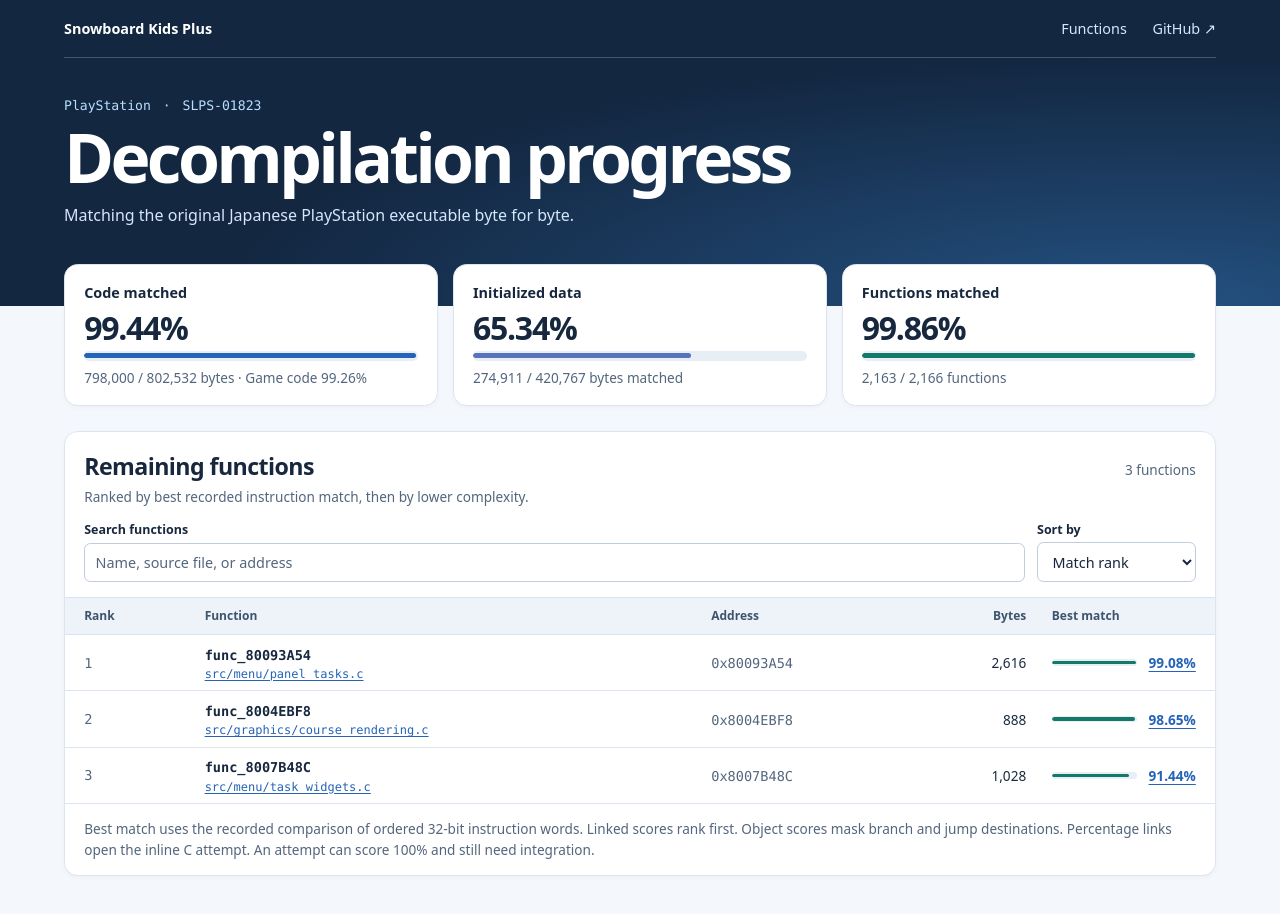
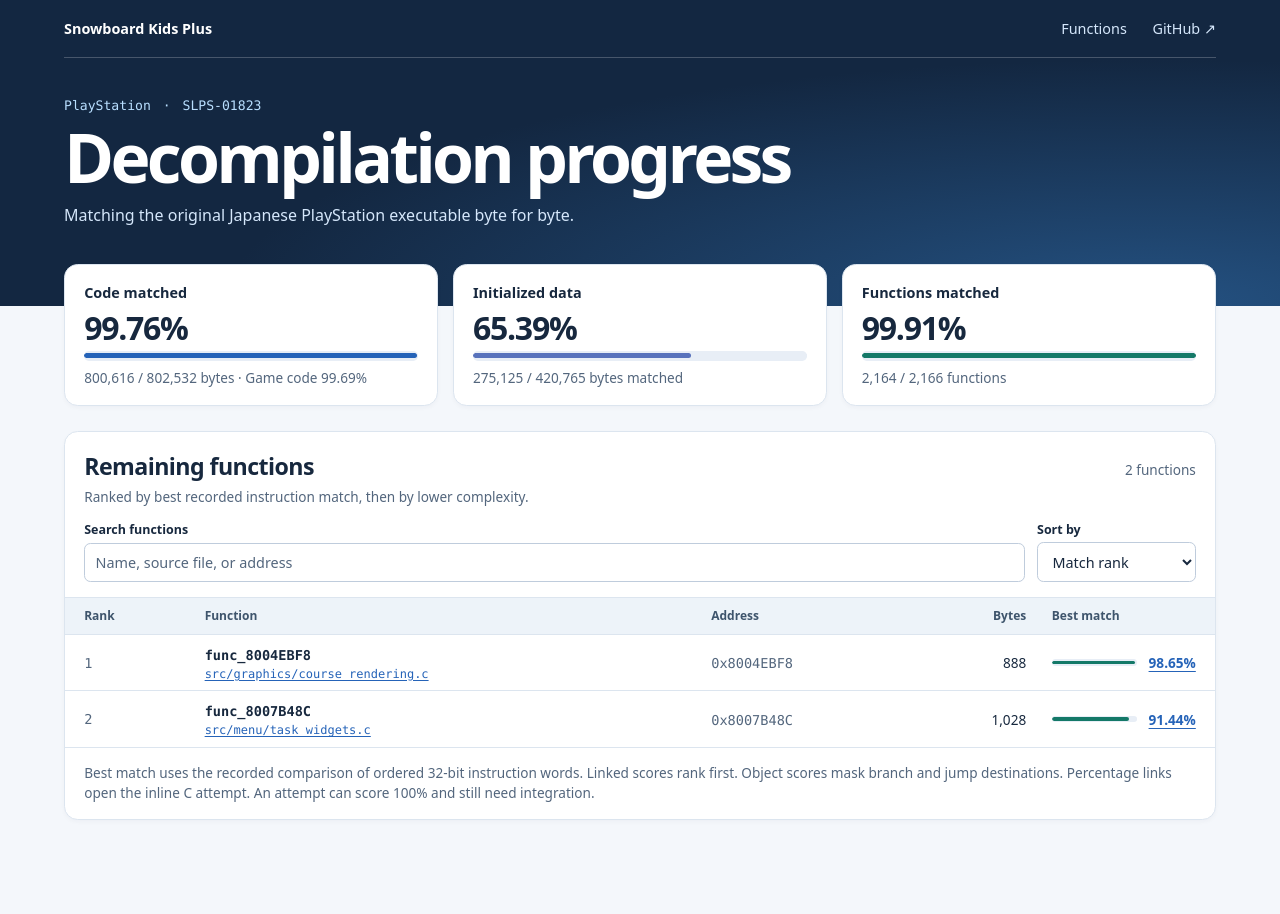
Before and after one commit to cdlewis/snowboardkidsplus-decomp, a plain HTML site: page docs/index.html in a window 1280 px wide. After the commit the page ends 868 px from the top, so only its background shows below. Drawn offline with Linux system fonts and the light colour scheme.

Commit message:
Update decompilation progress

```diff
--- a/docs/index.html
+++ b/docs/index.html
@@ -15,10 +15,10 @@
   <meta property="og:image:type" content="image/png">
   <meta property="og:image:width" content="1200">
   <meta property="og:image:height" content="630">
-  <meta property="og:image:alt" content="Snowboard Kids Plus decompilation: 99.44% code matched, 65.34% initialized data matched, and 2,163 of 2,166 functions matched.">
+  <meta property="og:image:alt" content="Snowboard Kids Plus decompilation: 99.76% code matched, 65.39% initialized data matched, and 2,164 of 2,166 functions matched.">
   <meta name="twitter:card" content="summary_large_image">
   <meta name="twitter:image" content="https://chrislewis.au/snowboardkidsplus-decomp/assets/progress-preview.png">
-  <meta name="twitter:image:alt" content="Snowboard Kids Plus decompilation: 99.44% code matched, 65.34% initialized data matched, and 2,163 of 2,166 functions matched.">
+  <meta name="twitter:image:alt" content="Snowboard Kids Plus decompilation: 99.76% code matched, 65.39% initialized data matched, and 2,164 of 2,166 functions matched.">
   <link rel="stylesheet" href="assets/progress.css">
   <script src="assets/progress.js" defer></script>
 </head>
@@ -41,21 +41,21 @@
     <section class="overview" aria-label="Verified build progress">
       <article class="metric">
         <h2>Code matched</h2>
-        <strong>99.44%</strong>
-        <meter min="0" max="802532" value="798000" aria-hidden="true"></meter>
-        <p>798,000 / 802,532 bytes · Game code 99.26%</p>
+        <strong>99.76%</strong>
+        <meter min="0" max="802532" value="800616" aria-hidden="true"></meter>
+        <p>800,616 / 802,532 bytes · Game code 99.69%</p>
       </article>
       <article class="metric">
         <h2>Initialized data</h2>
-        <strong>65.34%</strong>
-        <meter min="0" max="420767" value="274911" aria-hidden="true"></meter>
-        <p>274,911 / 420,767 bytes matched</p>
+        <strong>65.39%</strong>
+        <meter min="0" max="420765" value="275125" aria-hidden="true"></meter>
+        <p>275,125 / 420,765 bytes matched</p>
       </article>
       <article class="metric">
         <h2>Functions matched</h2>
-        <strong>99.86%</strong>
-        <meter min="0" max="2166" value="2163" aria-hidden="true"></meter>
-        <p>2,163 / 2,166 functions</p>
+        <strong>99.91%</strong>
+        <meter min="0" max="2166" value="2164" aria-hidden="true"></meter>
+        <p>2,164 / 2,166 functions</p>
       </article>
     </section>
     <section class="queue" id="functions" aria-labelledby="queue-title">
@@ -64,7 +64,7 @@
           <h2 id="queue-title">Remaining functions</h2>
           <p>Ranked by best recorded instruction match, then by lower complexity.</p>
         </div>
-        <p id="result-count" class="count" role="status">3 functions</p>
+        <p id="result-count" class="count" role="status">2 functions</p>
       </div>
       <div class="controls" hidden>
         <label>Search functions <input type="search" id="search" placeholder="Name, source file, or address"></label>
@@ -79,9 +79,8 @@
         <table>
           <thead><tr><th scope="col">Rank</th><th scope="col">Function</th><th scope="col">Address</th><th scope="col">Bytes</th><th scope="col">Best match</th></tr></thead>
           <tbody id="function-rows">
-          <tr data-size="2616"><td class="rank">1</td><th scope="row"><code>func_80093A54</code><a class="unit" href="https://github.com/cdlewis/snowboardkidsplus-decomp/blob/main/src/menu/panel_tasks.c#L2382">src/menu/panel_tasks.c</a></th><td class="address"><code>0x80093A54</code></td><td class="size">2,616</td><td class="score"><div class="match"><meter min="0" max="1" value="0.9908256880733946" aria-hidden="true"></meter><span><a href="https://github.com/cdlewis/snowboardkidsplus-decomp/blob/main/src/menu/panel_tasks.c#L2382">99.08%</a></span></div></td></tr>
-          <tr data-size="888"><td class="rank">2</td><th scope="row"><code>func_8004EBF8</code><a class="unit" href="https://github.com/cdlewis/snowboardkidsplus-decomp/blob/main/src/graphics/course_rendering.c#L515">src/graphics/course_rendering.c</a></th><td class="address"><code>0x8004EBF8</code></td><td class="size">888</td><td class="score"><div class="match"><meter min="0" max="1" value="0.9864864864864865" aria-hidden="true"></meter><span><a href="https://github.com/cdlewis/snowboardkidsplus-decomp/blob/main/src/graphics/course_rendering.c#L515">98.65%</a></span></div></td></tr>
-          <tr data-size="1028"><td class="rank">3</td><th scope="row"><code>func_8007B48C</code><a class="unit" href="https://github.com/cdlewis/snowboardkidsplus-decomp/blob/main/src/menu/task_widgets.c#L3395">src/menu/task_widgets.c</a></th><td class="address"><code>0x8007B48C</code></td><td class="size">1,028</td><td class="score"><div class="match"><meter min="0" max="1" value="0.914396887159533" aria-hidden="true"></meter><span><a href="https://github.com/cdlewis/snowboardkidsplus-decomp/blob/main/src/menu/task_widgets.c#L3395">91.44%</a></span></div></td></tr>
+          <tr data-size="888"><td class="rank">1</td><th scope="row"><code>func_8004EBF8</code><a class="unit" href="https://github.com/cdlewis/snowboardkidsplus-decomp/blob/main/src/graphics/course_rendering.c#L515">src/graphics/course_rendering.c</a></th><td class="address"><code>0x8004EBF8</code></td><td class="size">888</td><td class="score"><div class="match"><meter min="0" max="1" value="0.9864864864864865" aria-hidden="true"></meter><span><a href="https://github.com/cdlewis/snowboardkidsplus-decomp/blob/main/src/graphics/course_rendering.c#L515">98.65%</a></span></div></td></tr>
+          <tr data-size="1028"><td class="rank">2</td><th scope="row"><code>func_8007B48C</code><a class="unit" href="https://github.com/cdlewis/snowboardkidsplus-decomp/blob/main/src/menu/task_widgets.c#L3395">src/menu/task_widgets.c</a></th><td class="address"><code>0x8007B48C</code></td><td class="size">1,028</td><td class="score"><div class="match"><meter min="0" max="1" value="0.914396887159533" aria-hidden="true"></meter><span><a href="https://github.com/cdlewis/snowboardkidsplus-decomp/blob/main/src/menu/task_widgets.c#L3395">91.44%</a></span></div></td></tr>
           </tbody>
         </table>
       </div>
```
Also changed, not shown: docs/assets/progress-preview.png, 1 other file.
